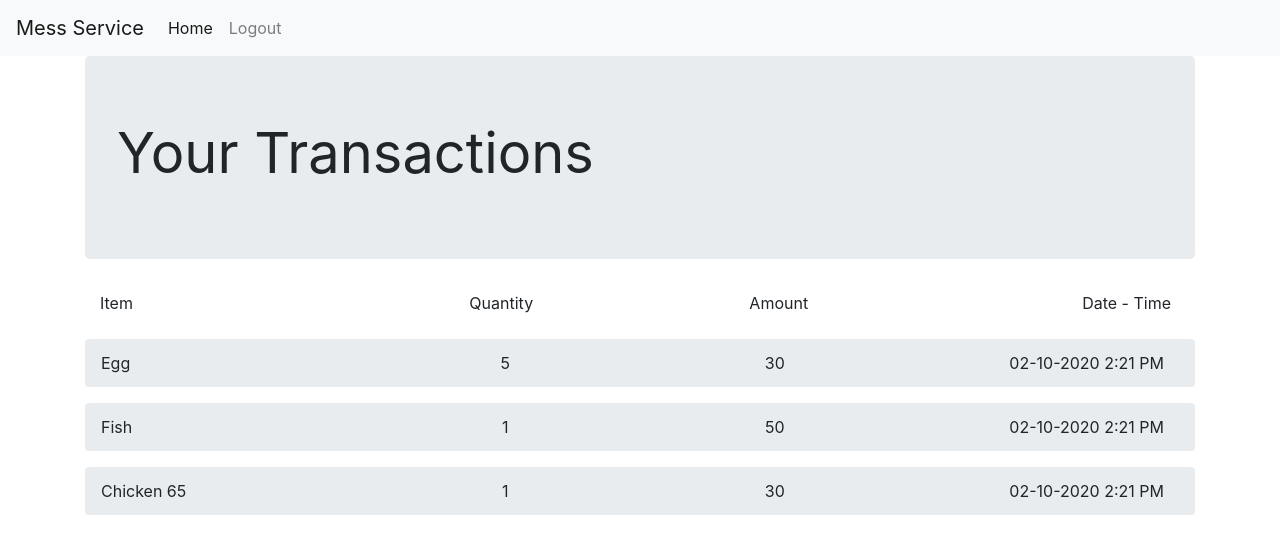
After one commit to Saurav66/devathon, a Django app: page /accounts/dashboard/ in a window 1280 px wide. The commit adds this page. Shown: the top 554 px of the page. Run offline with Django 3.2, Linux system fonts and the light colour scheme; some libraries are stand-ins or nearby versions.

Commit message:
Added login and dashboard page

```diff
--- a/devathon/accounts/urls.py
+++ b/devathon/accounts/urls.py
@@ -8,4 +8,5 @@ urlpatterns = [
     path('login/',
     auth_views.LoginView.as_view(template_name='accounts/login.html'),
     name='login'),
+    path('dashboard/', views.dashboard, name="dashboard"),
 ]
--- a/devathon/accounts/views.py
+++ b/devathon/accounts/views.py
@@ -13,3 +13,7 @@ def my_view(request):
     else:
         # Return an 'invalid login' error message.
         ...
+
+
+def dashboard(request):
+    return render(request, 'accounts/dashboard.html')
--- /dev/null
+++ b/devathon/templates/accounts/base.html
@@ -0,0 +1,43 @@
+<!doctype html>
+{% load static %}
+<html lang="en">
+  <head>
+    <!-- Required meta tags -->
+    <meta charset="utf-8">
+    <meta name="viewport" content="width=device-width, initial-scale=1, shrink-to-fit=no">
+
+    <!-- Bootstrap CSS -->
+    <link rel="stylesheet" href="https://stackpath.bootstrapcdn.com/bootstrap/4.3.1/css/bootstrap.min.css" integrity="sha384-ggOyR0iXCbMQv3Xipma34MD+dH/1fQ784/j6cY/iJTQUOhcWr7x9JvoRxT2MZw1T" crossorigin="anonymous">
+
+    <title>{% block title%} {% endblock %}</title>
+      {% block css %} {% endblock %}
+  </head>
+  <body>
+    {% block body %}
+
+				<br>
+				<br>
+				<br>
+				<br>
+				<br>
+				<br>
+				<br>
+				<br>
+				<br>
+				<br>
+				<br>
+				<br>
+				<br>
+		{% endblock %}
+
+
+    {% block js %}
+	{% endblock %}
+
+    <!-- Optional JavaScript -->
+    <!-- jQuery first, then Popper.js, then Bootstrap JS -->
+    <script src="https://code.jquery.com/jquery-3.3.1.slim.min.js" integrity="sha384-q8i/X+965DzO0rT7abK41JStQIAqVgRVzpbzo5smXKp4YfRvH+8abtTE1Pi6jizo" crossorigin="anonymous"></script>
+    <script src="https://cdnjs.cloudflare.com/ajax/libs/popper.js/1.14.7/umd/popper.min.js" integrity="sha384-UO2eT0CpHqdSJQ6hJty5KVphtPhzWj9WO1clHTMGa3JDZwrnQq4sF86dIHNDz0W1" crossorigin="anonymous"></script>
+    <script src="https://stackpath.bootstrapcdn.com/bootstrap/4.3.1/js/bootstrap.min.js" integrity="sha384-JjSmVgyd0p3pXB1rRibZUAYoIIy6OrQ6VrjIEaFf/nJGzIxFDsf4x0xIM+B07jRM" crossorigin="anonymous"></script>
+  </body>
+</html>
--- /dev/null
+++ b/devathon/templates/accounts/dashboard.html
@@ -0,0 +1,107 @@
+{% extends 'accounts/base.html' %}
+{% load static %}
+{% block title%}Dashboard{% endblock %}
+
+{% block body %}
+<nav class="navbar navbar-expand-lg navbar-light bg-light">
+  <a class="navbar-brand" href="#">Mess Service</a>
+  <button class="navbar-toggler" type="button" data-toggle="collapse" data-target="#navbarSupportedContent" aria-controls="navbarSupportedContent" aria-expanded="false" aria-label="Toggle navigation">
+    <span class="navbar-toggler-icon"></span>
+  </button>
+
+  <div class="collapse navbar-collapse" id="navbarSupportedContent">
+    <ul class="navbar-nav mr-auto">
+      <li class="nav-item active">
+        <a class="nav-link" href="#">Home <span class="sr-only">(current)</span></a>
+      </li>
+      <li class="nav-item">
+        <a class="nav-link" href="#">Logout</a>
+      </li>
+    </ul>
+  </div>
+</nav>
+
+
+<div class="container">
+    <div class="jumbotron">
+        <h1 class="display-4"><strong>Your Transactions</strong> </h1>
+      </div>
+
+      <div class="container mb-4">
+        <div class="row">
+          <div class="col-3">
+            Item
+          </div>
+          <div class="col-3 text-center">
+            Quantity
+          </div>
+          <div class="col-3 text-center">
+            Amount
+          </div>
+          <div class="col-3 text-right pr-4">
+            Date - Time
+          </div>
+        </div>
+      </div>
+
+
+        <div class="breadcrumb">
+            <div class="container">
+                <div class="row">
+                  <div class="col-3 px-0">
+                    Egg
+                  </div>
+                  <div class="col-3 text-center">
+                    5
+                  </div>
+                  <div class="col-3 text-center">
+                   30
+                  </div>
+                  <div class="col-3 text-right text-wrap">
+                    02-10-2020 2:21 PM
+                  </div>
+                </div>
+              </div>
+        </div>
+
+        <div class="breadcrumb">
+            <div class="container">
+                <div class="row">
+                  <div class="col-3 px-0">
+                    Fish
+                  </div>
+                  <div class="col-3 text-center">
+                    1
+                  </div>
+                  <div class="col-3 text-center">
+                   50
+                  </div>
+                  <div class="col-3 text-right ">
+                    02-10-2020 2:21 PM
+                  </div>
+                </div>
+              </div>
+        </div>
+
+        <div class="breadcrumb">
+            <div class="container">
+                <div class="row">
+                  <div class="col-3 px-0">
+                    Chicken 65
+                  </div>
+                  <div class="col-3 text-center">
+                    1
+                  </div>
+                  <div class="col-3 text-center">
+                   30
+                  </div>
+                  <div class="col-3 text-right ">
+                    02-10-2020 2:21 PM
+                  </div>
+                </div>
+              </div>
+        </div>
+
+
+
+{% endblock %}
```
Also changed, not shown: devathon/static/accounts/login/style.css (added, +49 -0 lines), devathon/templates/accounts/login.html (+18 -19 lines).
